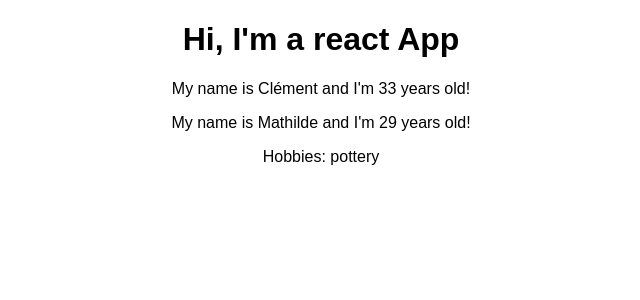
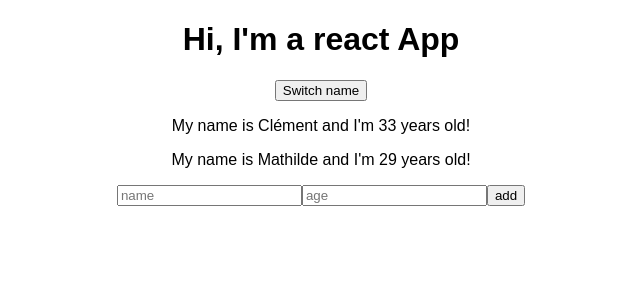
Before and after one commit to clemlatz/watchlist, a React (Create React App) app: page / in a window 1280 px wide. Shown: the top 300 px of the page, without its empty margins (319-959 px from the left). Built offline with nearby package versions, Linux system fonts and the light colour scheme.

Commit message:
Use state to add Persons

```diff
--- a/src/App.js
+++ b/src/App.js
@@ -3,12 +3,52 @@
 import Person from './Person/Person';
 
 class App extends Component {
+
+  constructor() {
+    super();
+    this.state = {
+      persons: [
+        { id: 1, name: "Clément", age: 33 },
+        { id: 2, name: "Mathilde", age: 29 }
+      ]
+    }
+  }
+
+  switchNameHandler = () => {
+    this.setState({
+      persons: [
+        { id: 1, name: "Jean", age: 34 },
+        { id: 2, name: "Anne", age: 30 }
+      ]
+    });
+  }
+
+  handleSubmit = (event) => {
+    event.preventDefault();
+    this.setState((prevState) => {
+      const person = {
+        id: prevState.persons.length + 1,
+        name: this._name.value,
+        age: parseInt(this._age.value, 10)
+      };
+      const persons = prevState.persons;
+      persons.push(person);
+      return { persons };
+      debugger;
+    });
+  }
+
   render() {
     return (
       <div className="App">
         <h1>Hi, I'm a react App</h1>
-        <Person name="Clément" age="33"/>
-        <Person name="Mathilde" age="29">Hobbies: pottery</Person>
+        <button onClick={this.switchNameHandler}>Switch name</button>
+        {this.state.persons.map(person => <Person key={person.id} name={person.name} age={person.age}/>)}
+        <form onSubmit={this.handleSubmit}>
+          <input name="name" placeholder="name" ref={(input) => this._name = input}/>
+          <input name="age" placeholder="age" type="number" ref={(input) => this._age = input}/>
+          <button type="submit">add</button>
+        </form>
       </div>
     );
   }
```
